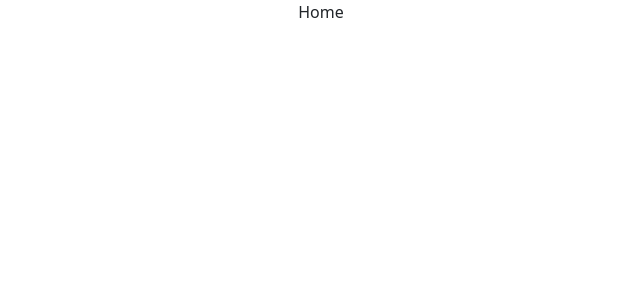
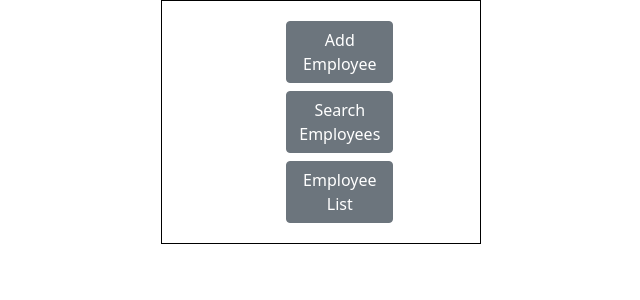
Before and after one commit to BillieTran-Developer/employee_database_system, a React (Create React App) app in the folder client/: page / in a window 1280 px wide. Shown: the top 300 px of the page, without its empty margins (319-959 px from the left). Built offline with nearby package versions, Linux system fonts and the light colour scheme.

Commit message:
Updated home page

```diff
--- a/client/src/components/EditEmployeeForm.jsx
+++ b/client/src/components/EditEmployeeForm.jsx
@@ -1,5 +1,5 @@
 import './EditEmployeeForm.css';
-import { useState } from 'react';
+import { useEffect, useState } from 'react';
 import { useParams } from 'react-router-dom';
 import EmployeeDataService from '../services/employee.service.js'
 import { Form, Button } from 'react-bootstrap';
@@ -10,18 +10,37 @@ function EditEmployeeForm({employee}) {
     const params = useParams();
     // Retreive employeId param from URL
     const id = params.employeeId;
-    // Employee variables
+    // Employee
+    const [editEmployee, setEditEmployee] = useState();
+    const [employeeLoaded, setEmployeeLoaded] = useState(false);
+    // Edited Employee variables
     const [editFirstName, setEditFirstName] = useState('');
     const [editLastName, setEditLastName] = useState('');
     const [editPosition, setEditPosition] = useState('');
     const [editSalary, setEditSalary] = useState(0);
 
+    useEffect(() => {
+        (async () => {
+            // Set load state
+            setEmployeeLoaded(false);
+            // Set employee to be edited
+            let res = await EmployeeDataService.getEmployee(id);
+            console.log('useEffect',res)
+            if (res) {
+                // Set employee data
+                console.log(res.data);
+                setEmployeeLoaded(res.data);
+                // Set load state
+                setEmployeeLoaded(true);
+            }
+        })();
+    }, []);
     return(
         <div id='editEmployeeForm'>
             <Form>
                 <Form.Group controlID='firstName'>
                     <Form.Label>First Name:</Form.Label>
-                    <Form.Control type="text" onChange={(e) => setEditFirstName(e.target.value)} required/>
+                    <Form.Control type="text" value={`${editEmployee}`} onChange={(e) => setEditFirstName(e.target.value)} required/>
                 </Form.Group>
                 <Form.Group controlID='lastName'>
                     <Form.Label>Last Name:</Form.Label>
--- a/client/src/pages/Home.css
+++ b/client/src/pages/Home.css
@@ -0,0 +1,6 @@
+#optionContainer {
+    width: 25%;
+    margin: 0 auto;
+    padding: 20px;
+    border: solid 1px #000;
+}
--- a/client/src/pages/Home.jsx
+++ b/client/src/pages/Home.jsx
@@ -1,9 +1,21 @@
 import './Home.css';
+import { Link } from 'react-router-dom';
+import { Button } from 'react-bootstrap';
 
 function Home() {
     return(
-        <div>
-            Home
+        <div id='optionContainer'>
+            <div className="d-grid gap-2 col-3 mx-auto">
+                <Link to={`/add`}>
+                    <Button variant='secondary'>Add Employee</Button>
+                </Link>
+                <Link to={`/`}>
+                    <Button variant='secondary'>Search Employees</Button>
+                </Link>
+                <Link to={`/employees`}>
+                    <Button variant='secondary'>Employee List</Button>
+                </Link>
+            </div>
         </div>
     );
 }
--- a/client/src/services/employee.service.js
+++ b/client/src/services/employee.service.js
@@ -18,7 +18,6 @@ class EmployeeDataService {
             console.log(err);
         }
     }
-
 
     // Get Employees
     getAll = async () => {
```
